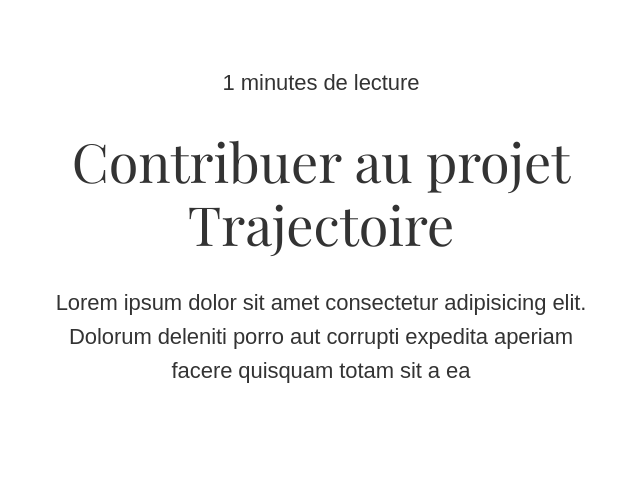
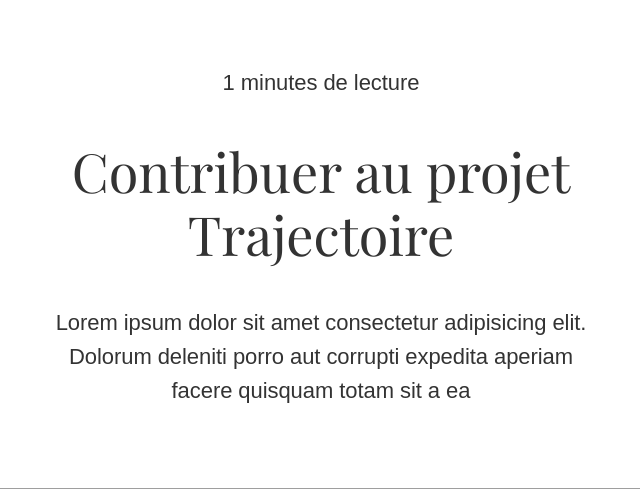
Before and after one commit to RaphaelGoutmann/Trajectoire, a Django app: page /contribute in a window 1280 px wide. Shown: the part 125-614 px from the top of the page, without its empty margins (319-959 px from the left). Run offline with Django 4.2, Linux system fonts and the light colour scheme; data that the repository does not hold is empty; some libraries are stand-ins or nearby versions; some web fonts are replaced; grey boxes are pictures that could not be loaded.

Commit message:
✨ Correction design ✨

```diff
--- a/src/articles/static/css/style.css
+++ b/src/articles/static/css/style.css
@@ -72,6 +72,7 @@ h6
 ,
 .h6
  {
+  margin: 0;
   font-family: "Playfair Display", serif;
   font-weight: bold;
   line-height: 1.5em; }
@@ -696,7 +697,7 @@ main {
   justify-content: center;
   align-items: center;
   flex-direction: column;
-  gap: 130px; }
+  gap: 80px; }
   .article h1, .article .h1, .article h2, .article .h2, .article h3, .article .h3, .article h4, .article .h4, .article h5, .article .h5, .article h6, .article .h6 {
     text-align: center; }
   .article img {
@@ -712,7 +713,7 @@ main {
   justify-content: center;
   align-items: center;
   flex-direction: column;
-  gap: 30px;
+  gap: 40px;
   text-align: center; }
 
 .article .foot {
@@ -1474,7 +1475,6 @@ main {
   .card .card__title {
     font-weight: normal;
     font-size: 33px;
-    text-transform: capitalize;
     line-height: 1.5em; }
   .card .card__title a {
     border-bottom: 0.09rem solid #828282; }
--- a/src/articles/static/scss/_base.scss
+++ b/src/articles/static/scss/_base.scss
@@ -42,6 +42,7 @@ h4,
 h5,
 h6
 {
+    margin: 0;
     font-family: $title-font-family;
     font-weight: bold;
     line-height: 1.5em;
--- a/src/articles/static/scss/components/_card.scss
+++ b/src/articles/static/scss/components/_card.scss
@@ -49,8 +49,6 @@
         font-weight: normal;
         font-size: 1.5 * $body-font-size;
 
-        text-transform: capitalize;
-
         line-height: 1.5em;
 
     }
--- a/src/articles/static/scss/layout/_article.scss
+++ b/src/articles/static/scss/layout/_article.scss
@@ -13,7 +13,7 @@
     align-items: center;
     flex-direction: column;
 
-    gap: 130px;
+    gap: 80px;
 
     h1, h2, h3, h4, h5, h6
     {
@@ -43,7 +43,7 @@
     align-items: center;
     flex-direction: column;
 
-    gap: 30px;
+    gap: 40px;
 
     text-align: center;
 
```
Also changed, not shown: 1 other file.
